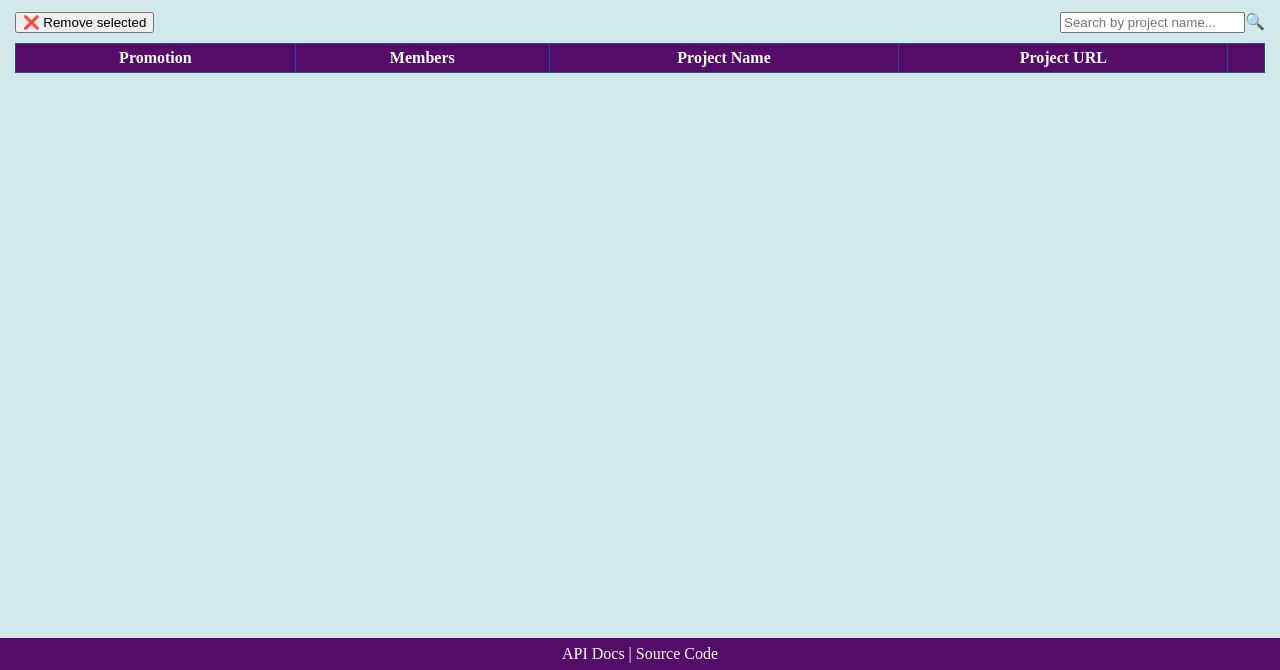
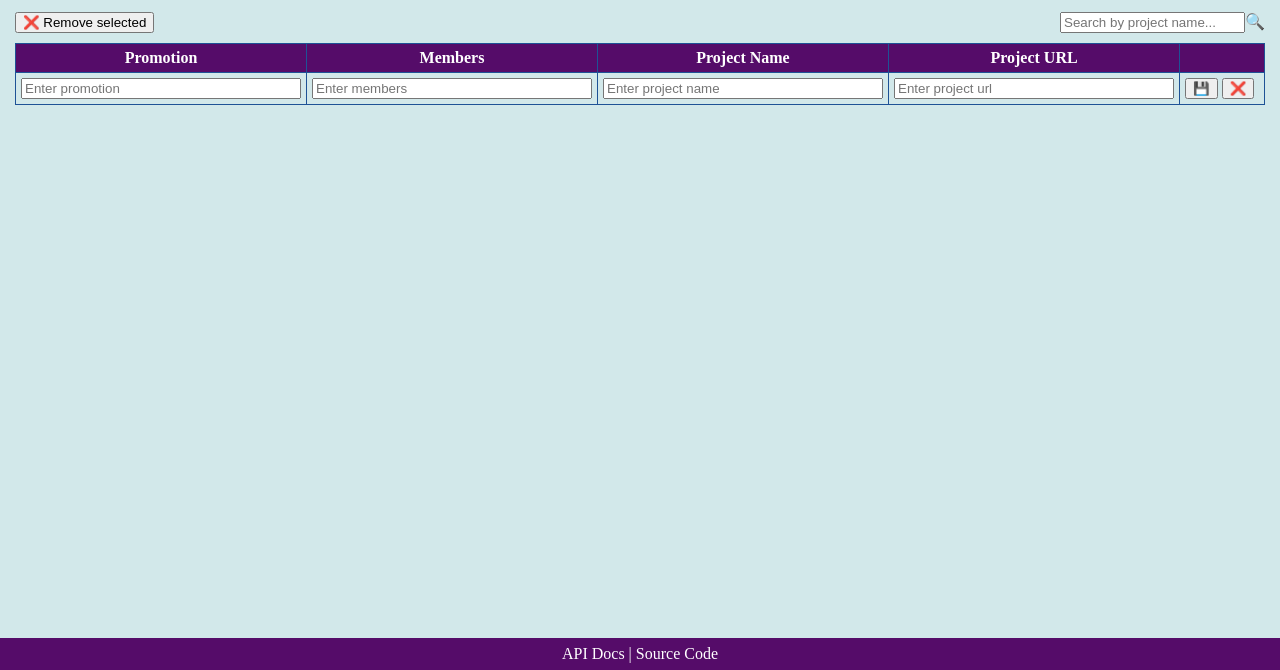
Before and after one commit to imnewdev/teams-networking, a website built with webpack: page src/index.html in a window 1280 px wide. Shown: the part 130-800 px from the top of the page. Built offline with nearby package versions, Linux system fonts and the light colour scheme; files whose address does not match are found by name.

Commit message:
static form for create team

```diff
--- a/src/index.html
+++ b/src/index.html
@@ -28,7 +28,15 @@
         <label for="search">🔍</label>
       </div>
 
+      <form action="secretary.html" method="get">
         <table id="teamsTable">
+          <colgroup>
+            <col span="1" />
+            <col span="1" />
+            <col span="1" />
+            <col span="1" />
+            <col span="1" style="width: 85px" />
+          </colgroup>
           <thead>
             <tr>
               <th>Promotion</th>
@@ -39,7 +47,28 @@
             </tr>
           </thead>
           <tbody></tbody>
+          <tfoot>
+            <tr>
+              <td>
+                <input required type="text" name="promotion" id="promotion" placeholder="Enter promotion" />
+              </td>
+              <td>
+                <input required type="text" name="members" id="members" placeholder="Enter members" />
+              </td>
+              <td>
+                <input required type="text" name="projectName" id="projectName" placeholder="Enter project name" />
+              </td>
+              <td>
+                <input required type="text" name="project url" id="project url" placeholder="Enter project url" />
+              </td>
+              <td>
+                <button type="submit">💾</button>
+                <button type="reset">❌</button>
+              </td>
+            </tr>
+          </tfoot>
         </table>
+      </form>
     </section>
 
     <footer>API Docs | Source Code</footer>
--- a/src/index.js
+++ b/src/index.js
@@ -26,6 +26,10 @@ function loadTeams() {
     .then(r => r.json())
     .then(teams => {
       renderTeams(teams);
+    })
+    .catch(err => {
+      console.error("Error loading teams:", err);
+      alert("Failed to load teams. start node-api");
     });
 }
 
--- a/src/style.css
+++ b/src/style.css
@@ -84,3 +84,11 @@ footer {
 #teamsTable tr:nth-child(even) {
   background-color: #f2f2f2;
 }
+
+#teamsTable input {
+  width: 100%;
+}
+
+#teamsTable tfoot input:not([type="image"]) {
+  box-sizing: border-box;
+}
```
Also changed, not shown: README.md. Lines whose indentation alone changed are shown as unchanged.
